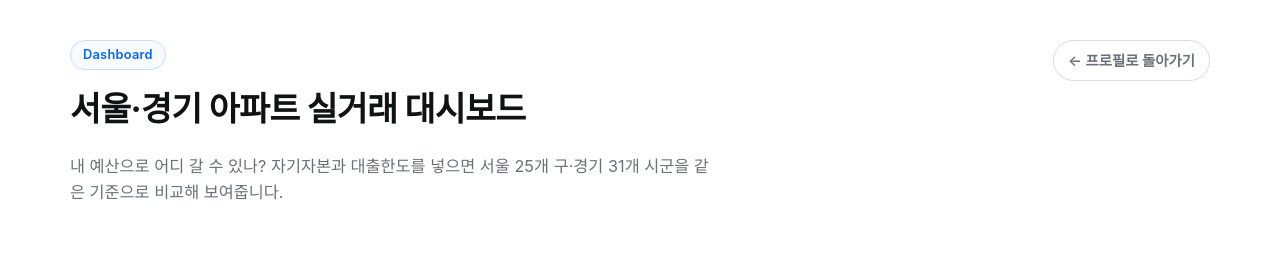
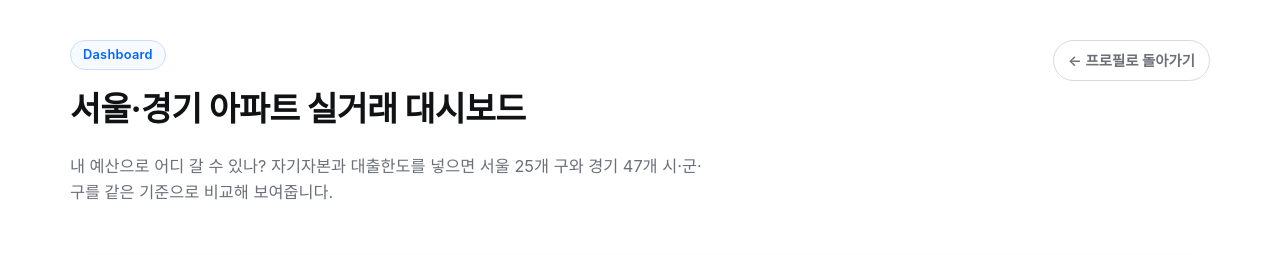
Before and after one commit to sojung-yun404/sesac-web, a plain HTML site: page dashboard.html in a window 1280 px wide. Shown: the top 255 px of the page. Drawn offline with Linux system fonts and the light colour scheme; a web font is replaced by a local one.

Commit message:
Fix 경기 지역 수 표기 (31 → 47)
경기도는 행정구역상 31개 시·군이지만, 실거래가 API의 LAWD_CD는
수원·성남 등 8개 시가 일반구 단위로 나뉘어 있어 실제 비교 단위는 47개다.

Co-Authored-By: Claude Opus 5 <noreply@anthropic.com>

```diff
--- a/dashboard.html
+++ b/dashboard.html
@@ -575,7 +575,7 @@
     <div>
       <span class="eyebrow">Dashboard</span>
       <h1>서울·경기 아파트 실거래 대시보드</h1>
-      <p class="lede">내 예산으로 어디 갈 수 있나? 자기자본과 대출한도를 넣으면 서울 25개 구·경기 31개 시군을 같은 기준으로 비교해 보여줍니다.</p>
+      <p class="lede">내 예산으로 어디 갈 수 있나? 자기자본과 대출한도를 넣으면 서울 25개 구와 경기 47개 시·군·구를 같은 기준으로 비교해 보여줍니다.</p>
     </div>
     <a class="back-link" href="index.html">← 프로필로 돌아가기</a>
   </header>
```
